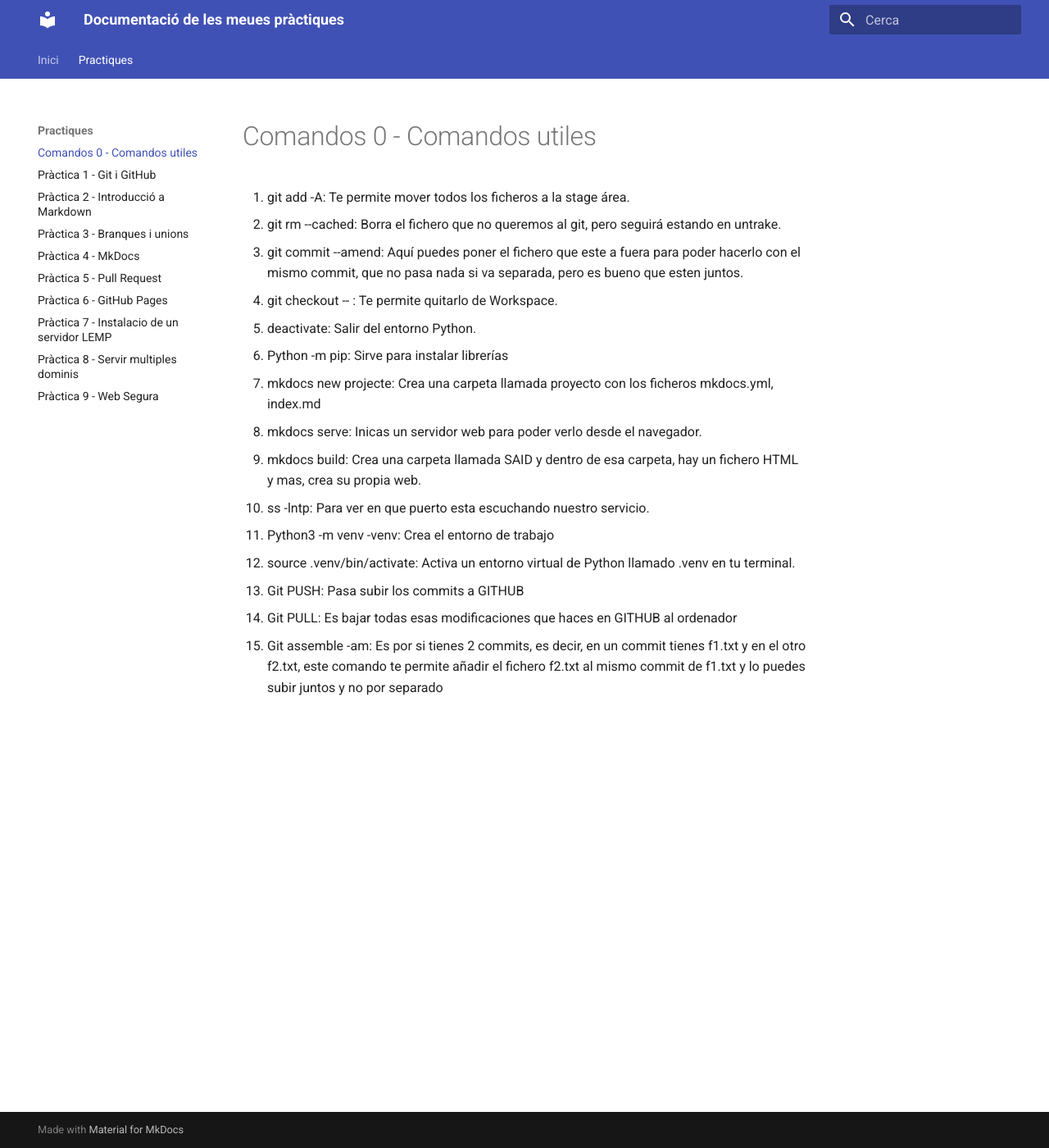
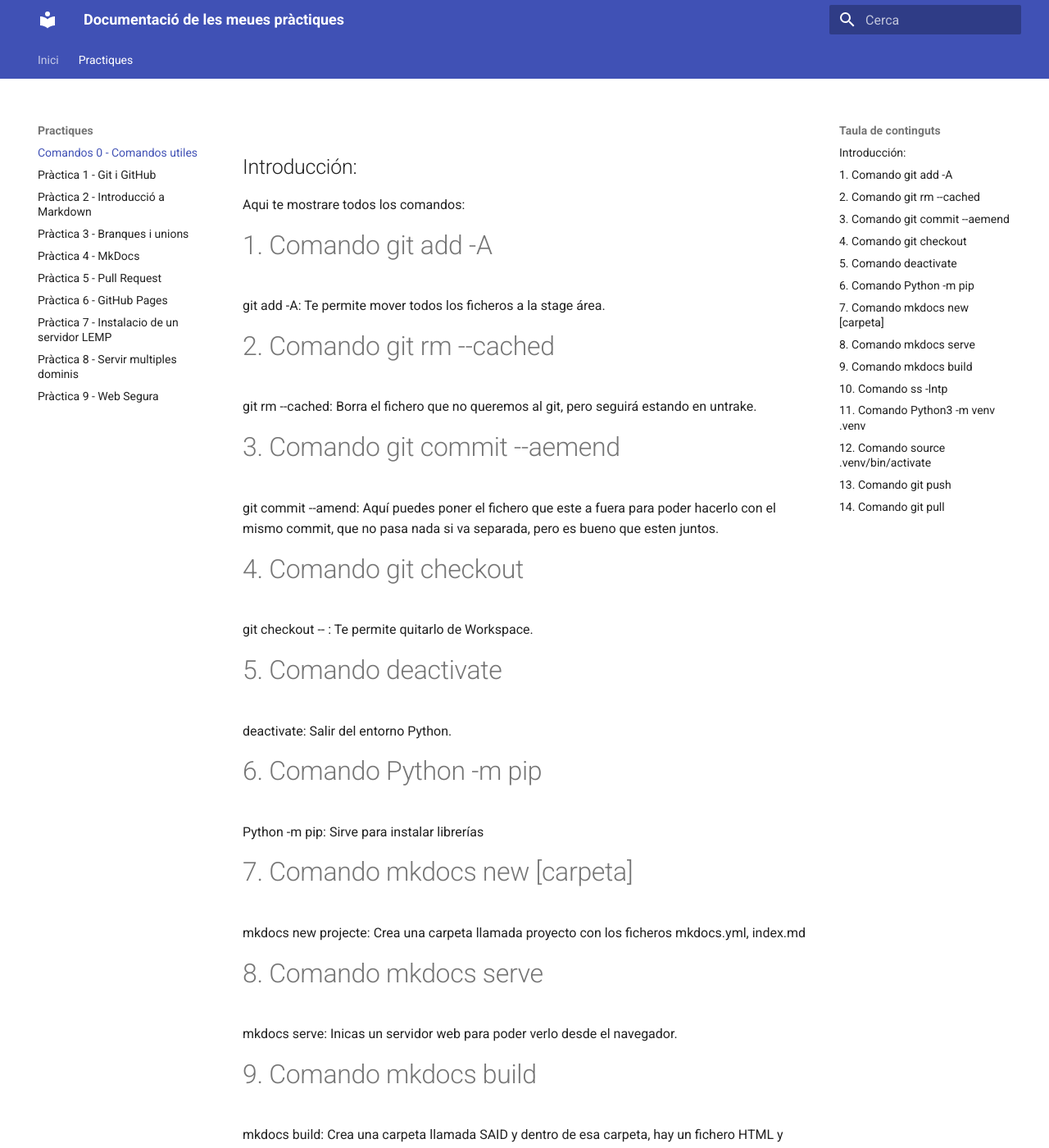
Before and after one commit to Josep2100/Despliegue-de-github-pages, an MkDocs documentation site: the page built from docs/comandos.md, in a window 1280 px wide and 1400 px high. Shown: the whole window at 82% size. Built offline with MkDocs 1.6.1 and Material for MkDocs 9.7.7, drawn with Linux system fonts in a browser that asks for light colours; some of the changed text lies outside the part shown.

Commit message:
Modificando el fichero comandos.md

```diff
--- a/docs/comandos.md
+++ b/docs/comandos.md
@@ -1,17 +1,48 @@
 comandos:
 
-1. git add -A: Te permite mover todos los ficheros a la stage área.
-2. git rm --cached: Borra el fichero que no queremos al git, pero seguirá estando en untrake.
-3. git commit --amend: Aquí puedes poner el fichero que este a fuera para poder hacerlo con el mismo commit, que no pasa nada si va separada, pero es bueno que esten juntos.
-4. git checkout -- <archivo>: Te permite quitarlo de Workspace.
-5. deactivate: Salir del entorno Python.
-6. Python -m pip: Sirve para instalar librerías
-7. mkdocs new projecte: Crea una carpeta llamada proyecto con los ficheros mkdocs.yml, index.md
-8. mkdocs serve: Inicas un servidor web para poder verlo desde el navegador.
-9. mkdocs build: Crea una carpeta llamada SAID y dentro de esa carpeta, hay un fichero HTML y mas, crea su propia web.
-10. ss -lntp: Para ver en que puerto esta escuchando nuestro servicio.
-11. Python3 -m venv -venv: Crea el entorno de trabajo
-12. source .venv/bin/activate: Activa un entorno virtual de Python llamado .venv en tu terminal.
-13. Git PUSH: Pasa subir los commits a GITHUB
-14. Git PULL: Es bajar todas esas modificaciones que haces en GITHUB al ordenador
-15. Git assemble -am: Es por si tienes 2 commits, es decir, en un commit tienes f1.txt y en el otro f2.txt, este comando te permite añadir el fichero f2.txt al mismo commit de f1.txt y lo puedes subir juntos y no por separado
+## Introducción:
+
+Aqui te mostrare todos los comandos:
+
+
+# 1. Comando git add -A
+git add -A: Te permite mover todos los ficheros a la stage área.
+
+# 2. Comando git rm --cached
+git rm --cached: Borra el fichero que no queremos al git, pero seguirá estando en untrake.
+
+# 3. Comando git commit --aemend
+git commit --amend: Aquí puedes poner el fichero que este a fuera para poder hacerlo con el mismo commit, que no pasa nada si va separada, pero es bueno que esten juntos.
+
+# 4. Comando git checkout
+git checkout -- <archivo>: Te permite quitarlo de Workspace.
+
+# 5. Comando deactivate
+deactivate: Salir del entorno Python.
+
+# 6. Comando Python -m pip
+Python -m pip: Sirve para instalar librerías
+
+# 7. Comando mkdocs new [carpeta]
+mkdocs new projecte: Crea una carpeta llamada proyecto con los ficheros mkdocs.yml, index.md
+
+# 8. Comando mkdocs serve
+mkdocs serve: Inicas un servidor web para poder verlo desde el navegador.
+
+# 9. Comando mkdocs build
+mkdocs build: Crea una carpeta llamada SAID y dentro de esa carpeta, hay un fichero HTML y mas, crea su propia web.
+
+# 10. Comando ss -lntp
+ss -lntp: Para ver en que puerto esta escuchando nuestro servicio.
+
+# 11. Comando Python3 -m venv .venv
+Python3 -m venv -venv: Crea el entorno de trabajo
+
+# 12. Comando source .venv/bin/activate
+source .venv/bin/activate: Activa un entorno virtual de Python llamado .venv en tu terminal.
+
+# 13. Comando git push
+Git PUSH: Pasa subir los commits a GITHUB
+
+# 14. Comando git pull
+Git PULL: Es bajar todas esas modificaciones que haces en GITHUB al ordenador
```
